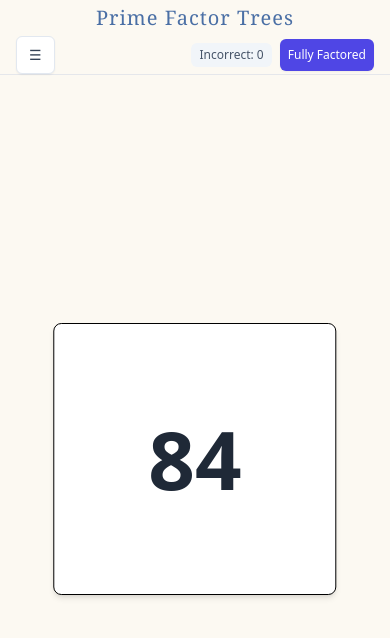
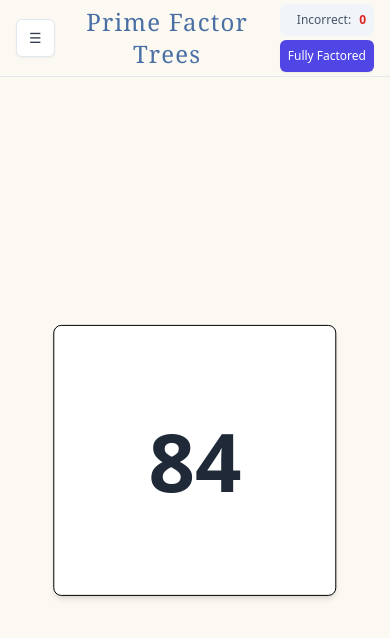
Before and after one commit to DrQuacks/factor-tree-app, a Next.js app: page / in a window 390 px wide. Shown: the top 638 px of the page. Built offline with nearby package versions, Linux system fonts and the light colour scheme.

Commit message:
re-did navbar for mobile

```diff
--- a/components/Navbar.tsx
+++ b/components/Navbar.tsx
@@ -127,19 +127,10 @@ const NavBar = ({ onNewNumber, onHint, onSolution, onLoginSignUp, onFullyFactore
         </div>
       </div>
 
-      {/* Mobile Layout - Two Lines */}
-      <div className="sm:hidden">
-                                            {/* Top Line - Title */}
-                  <div className="flex items-center justify-center py-1 px-4">
-                    <div className="text-xl font-light tracking-wider text-center" style={{ color: '#4A6FA5', fontFamily: 'Georgia, serif' }}>
-                      Prime Factor Trees
-                    </div>
-                  </div>
-
-                  {/* Bottom Line - Menu, Counter, Button */}
-                  <div className="flex items-center justify-between px-4">
-          {/* Left side - Accordion Menu */}
-          <div className="relative">
+      {/* Mobile Layout - 3 Columns */}
+      <div className="sm:hidden flex items-center justify-between px-4 py-1">
+        {/* First Column - Hamburger Menu */}
+        <div className="relative flex items-center">
           <button
             onClick={() => setIsMenuOpen(!isMenuOpen)}
             className="px-3 py-2 rounded-md text-sm font-medium text-slate-700 hover:bg-slate-50 transition-colors border border-slate-200 bg-white shadow-sm"
@@ -224,11 +215,22 @@ const NavBar = ({ onNewNumber, onHint, onSolution, onLoginSignUp, onFullyFactore
           )}
         </div>
 
-          {/* Right side - Fully Factored button and Incorrect indicator */}
-          <div className="flex items-center gap-2">
-            <div className="text-xs text-slate-600 font-medium bg-slate-100 px-2 py-1 rounded-md">
-              Incorrect: {incorrectMoves}
+        {/* Second Column - Title */}
+        <div className="flex-1 flex justify-center">
+          <div className="text-2xl font-light tracking-wider text-center" style={{ color: '#4A6FA5', fontFamily: 'Georgia, serif' }}>
+            Prime Factor Trees
           </div>
+        </div>
+
+        {/* Third Column - Counter and Button (2 rows) */}
+        <div className="flex flex-col space-y-1">
+          {/* Top Row - Incorrect Counter */}
+          <div className="flex items-center justify-end space-x-2 px-2 py-2 rounded-md bg-slate-100">
+            <span className="text-xs font-medium text-slate-600">Incorrect:</span>
+            <span className="text-xs font-bold text-red-600">{incorrectMoves}</span>
+          </div>
+
+          {/* Bottom Row - Fully Factored Button */}
           <button
             onClick={onFullyFactored}
             className="px-2 py-2 rounded-md text-xs font-medium text-white bg-indigo-600 hover:bg-indigo-700 transition-colors shadow-sm"
@@ -238,7 +240,6 @@ const NavBar = ({ onNewNumber, onHint, onSolution, onLoginSignUp, onFullyFactore
         </div>
       </div>
     </div>
-    </div>
   );
 };
 
```
Lines whose indentation alone changed are shown as unchanged.
